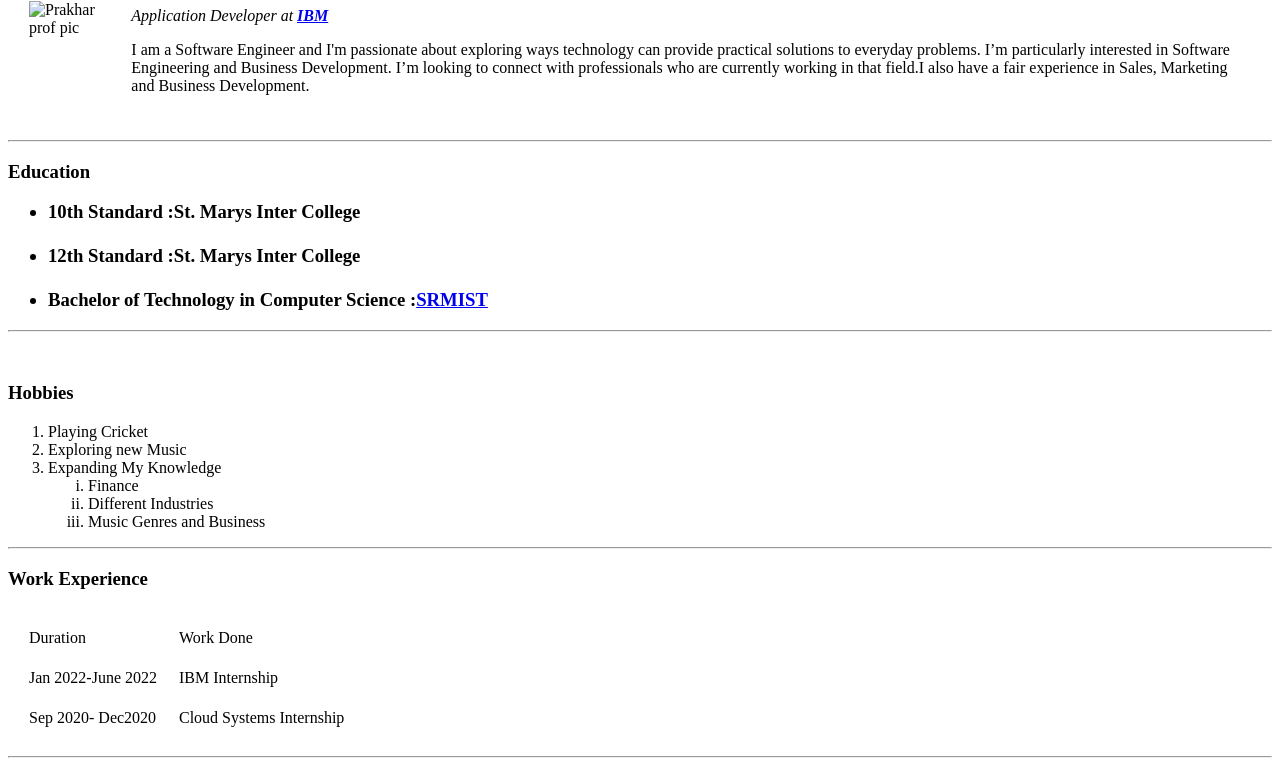
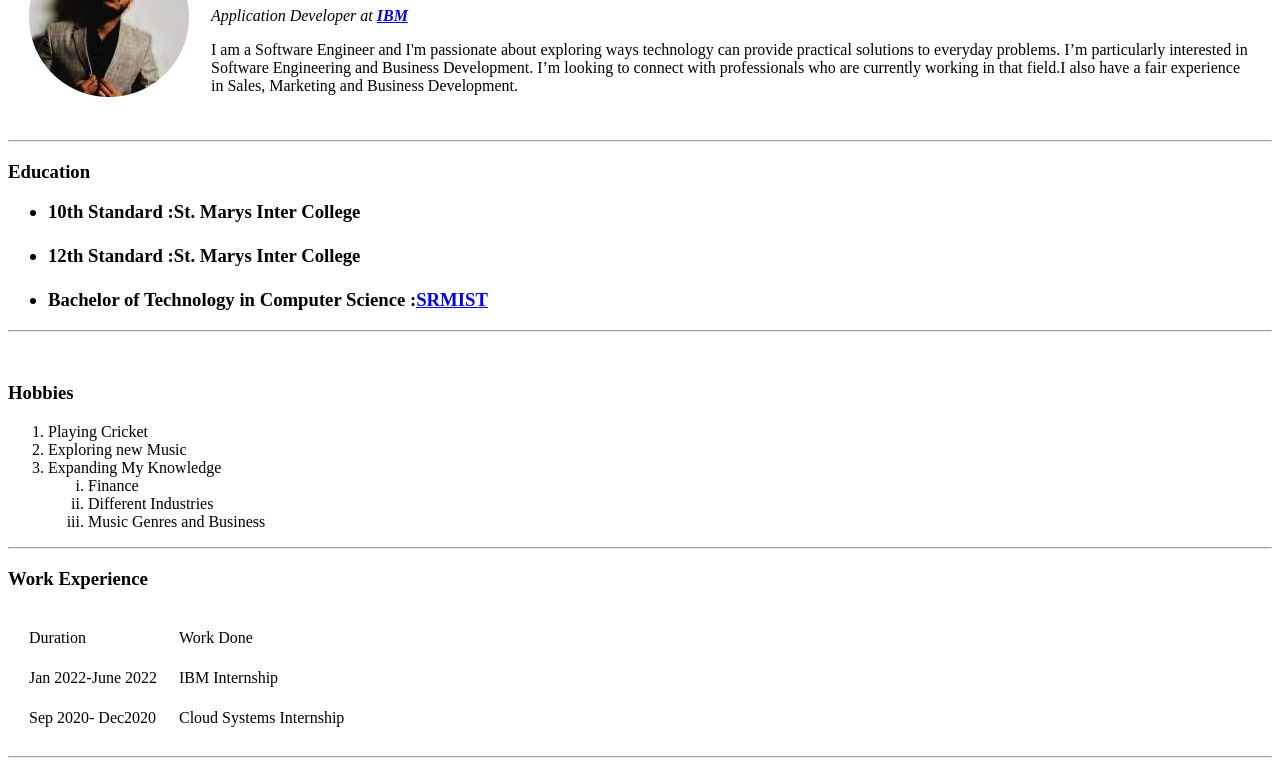
Before and after one commit to Prakhar9090/CV, a plain HTML site: page index.html in a window 1280 px wide. Shown: the part 102-876 px from the top of the page. Drawn offline with Linux system fonts and the light colour scheme.

Commit message:
Updated Index
Photo insertion

```diff
--- a/index.html
+++ b/index.html
@@ -9,7 +9,7 @@
 <body>
   <table cellspacing="20">
     <tr>
-      <td> <img src="prakhar.jpg" alt="Prakhar prof pic">
+      <td> <img src="prakhar.png" alt="Prakhar prof pic">
 
       </td>
       <td>
```
